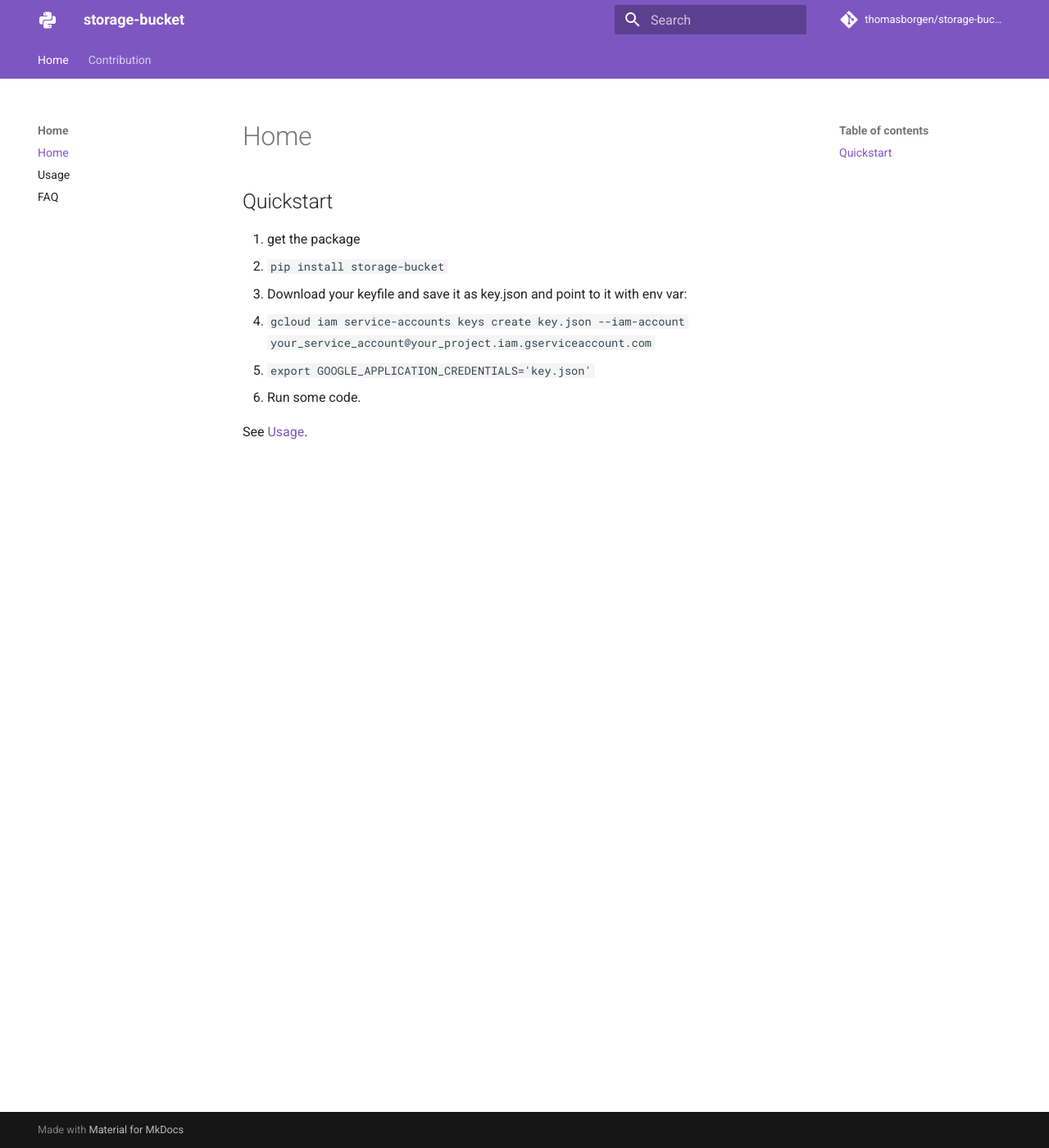
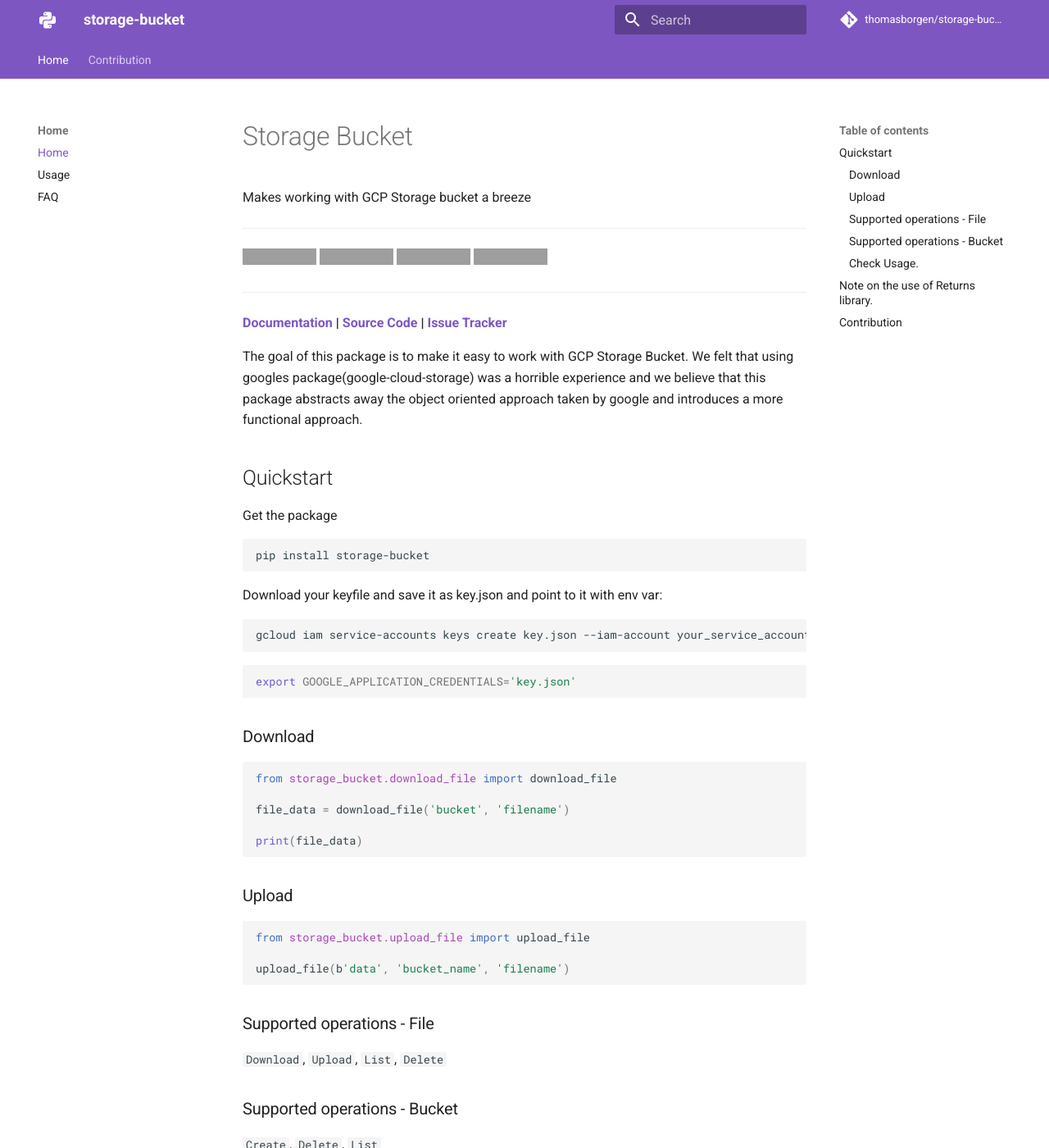
Before and after one commit to thomasborgen/storage-bucket, an MkDocs documentation site: the page built from docs/index.md, in a window 1280 px wide and 1400 px high. Shown: the whole window at 82% size. Built offline with MkDocs 1.6.1 and Material for MkDocs 9.7.7, drawn with Linux system fonts in a browser that asks for light colours; comment, search, counter and statistics services are not loaded; some of the changed text lies outside the part shown; grey boxes are pictures that could not be loaded.

Commit message:
Adds badges, links to docs, source code and issue tracker. Adds introduction and fixes quickstart a bit. Adds supported operations section

````diff
--- a/docs/index.md
+++ b/docs/index.md
@@ -1,10 +1,70 @@
+# Storage Bucket
+
+Makes working with GCP Storage bucket a breeze
+
+___
+![test](https://github.com/thomasborgen/storage-bucket/workflows/test/badge.svg)
+[![codecov](https://codecov.io/gh/thomasborgen/storage-bucket/branch/master/graph/badge.svg)](https://codecov.io/gh/thomasborgen/storage-bucket)
+[![Python Version](https://img.shields.io/pypi/pyversions/storage-bucket.svg)](https://pypi.org/project/storage-bucket/)
+[![wemake-python-styleguide](https://img.shields.io/badge/style-wemake-000000.svg)](https://github.com/wemake-services/wemake-python-styleguide)
+___
+
+**[Documentation](https://thomasborgen.github.io/storage-bucket/) |
+[Source Code](https://github.com/thomasborgen/storage-bucket) |
+[Issue Tracker](https://github.com/thomasborgen/storage-bucket/issues)**
+
+The goal of this package is to make it easy to work with GCP Storage Bucket. We felt that using googles package(google-cloud-storage) was a horrible experience and we believe that this package abstracts away the object oriented approach taken by google and introduces a more functional approach.
+
 ## Quickstart
 
-1. get the package
-  * `pip install storage-bucket`
-2. Download your keyfile and save it as key.json and point to it with env var:
-  * `gcloud iam service-accounts keys create key.json --iam-account your_service_account@your_project.iam.gserviceaccount.com`
-  * `export GOOGLE_APPLICATION_CREDENTIALS='key.json'`
-3. Run some code.
+Get the package
+```sh
+pip install storage-bucket
+```
 
-See [Usage](usage.md).
+Download your keyfile and save it as key.json and point to it with env var:
+
+```sh
+gcloud iam service-accounts keys create key.json --iam-account your_service_account@your_project.iam.gserviceaccount.com
+```
+
+```sh
+export GOOGLE_APPLICATION_CREDENTIALS='key.json'
+```
+
+
+### Download
+```python
+from storage_bucket.download_file import download_file
+
+file_data = download_file('bucket', 'filename')
+
+print(file_data)
+```
+
+### Upload
+```python
+from storage_bucket.upload_file import upload_file
+
+upload_file(b'data', 'bucket_name', 'filename')
+```
+
+### Supported operations - File
+
+`Download`, `Upload`, `List`, `Delete`
+
+### Supported operations - Bucket
+
+`Create`, `Delete`, `List`
+
+### Check [Usage](https://thomasborgen.github.io/storage-bucket/usage).
+
+## Note on the use of [Returns](https://github.com/dry-python/returns) library.
+  * Lets us get rid of all exceptions.
+  * Lets us chain stuff so everything looks good.
+  * Lets you use `DownloadFile()(args...).map(dostuff).alt(dostuffonfailure)`
+  * Don't like it? use the matching normal function provided for your convenience.
+
+## Contribution
+
+Like the library and want to help us, check: [contributing](https://thomasborgen.github.io/storage-bucket/contrib/contributing/)
````
